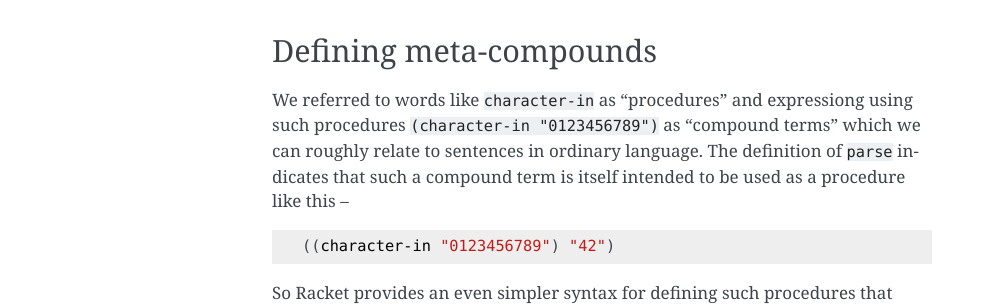
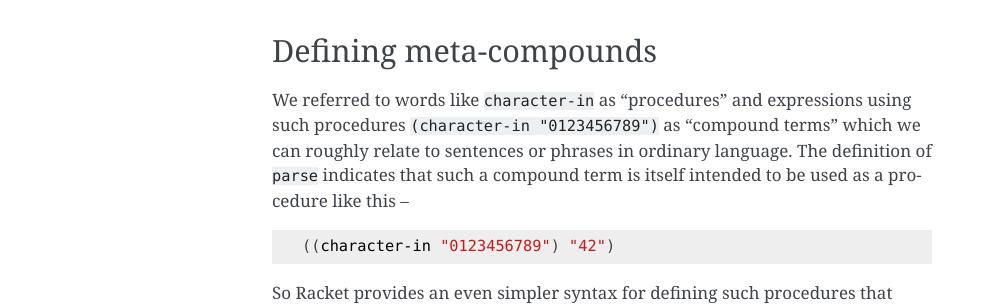
Before and after one commit to kreauniv/complit, a Sphinx documentation site: the page built from source/alternative-syntax.rst, in a window 1280 px wide. Shown: the part 1283-1589 px from the top of the page, without its empty margins (148-1141 px from the left). Built offline with Sphinx 7.4.7, drawn with Linux system fonts in a browser that asks for light colours.

Commit message:
Fixed typos across the board.

```diff
--- a/source/abstractions.rst
+++ b/source/abstractions.rst
@@ -149,7 +149,7 @@ Now consider the same program written as shown below --
       (display prompt)
       (define guess (read))
       (if (= guess secret)
-          (displayln (string-append "You won in " (integer->string attempts) " attempts."))
+          (displayln (string-append "You won in " (number->string attempts) " attempts."))
           (play-game (if (< guess secret)
                          "It's higher. Guess again."
                          "It's lower. Guess again.")
--- a/source/alternative-syntax.rst
+++ b/source/alternative-syntax.rst
@@ -60,12 +60,11 @@ above, ``(define (pattern text) ...)`` is, in Racket, exactly equivalent to
 Defining meta-compounds
 -----------------------
 
-We referred to words like ``character-in`` as "procedures" and
-expressiong using such procedures ``(character-in "0123456789")``
-as "compound terms" which we can roughly relate to sentences
-in ordinary language. The definition of ``parse`` indicates that
-such a compound term is itself intended to be used as a procedure
-like this --
+We referred to words like ``character-in`` as "procedures" and expressions
+using such procedures ``(character-in "0123456789")`` as "compound terms" which
+we can roughly relate to sentences or phrases in ordinary language. The
+definition of ``parse`` indicates that such a compound term is itself intended
+to be used as a procedure like this --
 
 .. code:: racket
 
--- a/source/interrogation.rst
+++ b/source/interrogation.rst
@@ -403,7 +403,7 @@ A few things to notice here.
   to know is that you need to choose a colour and that ``front`` will give
   you a "picture" to work with.
 
-.. note:: In the of ``front``, we've introduced Racket's mechanism for creating
+.. note:: In the case of ``front``, we've introduced Racket's mechanism for creating
    abstractions as a way to generalize and capture repetitive patterns in code.
    This is not the *only* reason to create abstractions and we'll see more
    as we go along.
--- a/source/parsing.rst
+++ b/source/parsing.rst
@@ -123,7 +123,7 @@ Let's collect some concept phrases from that description and clarify what they m
 1. "Word" - we've dealt with this already.
 2. "list of words" - Hmm we don't know how to do lists yet! Mark it up on our TODO list ;)
 3. "start position" - the index of the first character in the string that needs to be examined.
-4. "end position" - the index of the last character in the string that needs to be exmained.
+4. "end position" - the index of the last character in the string that needs to be examined.
 5. "next word" - the first word that occurs at the head of the string from the given
    start position.
 
--- a/source/parsing2.rst
+++ b/source/parsing2.rst
@@ -250,7 +250,7 @@ and ``one-or-more`` gains validity and completeness.
 .. code:: racket
 
    (define (one-or-more pat)
-      (sequence par (zero-or-more pat)))
+      (sequence pat (zero-or-more pat)))
 
    (define (zero-or-more pat)
       (alternatives empty-pattern (one-or-more pat)))
--- a/source/programs/number-guessing-game.rst
+++ b/source/programs/number-guessing-game.rst
@@ -327,7 +327,7 @@ Putting all of that together, we get our "version 3" below --
 The moral of this whole story is that the top level
 ``play-number-guessing-game`` almost reads in a self-explanatory manner, with
 our usual understanding of words like ``greet-player`` and ``clue`` filling in
-all the details, much like how we can out together "horse in a box cart" to
+all the details, much like how we can put together "horse in a box cart" to
 form a mental image based on our understanding of "horse", "box" and "cart".
 We now only need to read line 1-11 in :ref:`the third version <nggv3>` compared
 to lines 1-18 in :ref:`the first version <nggv1>` to have a top level understanding
```
